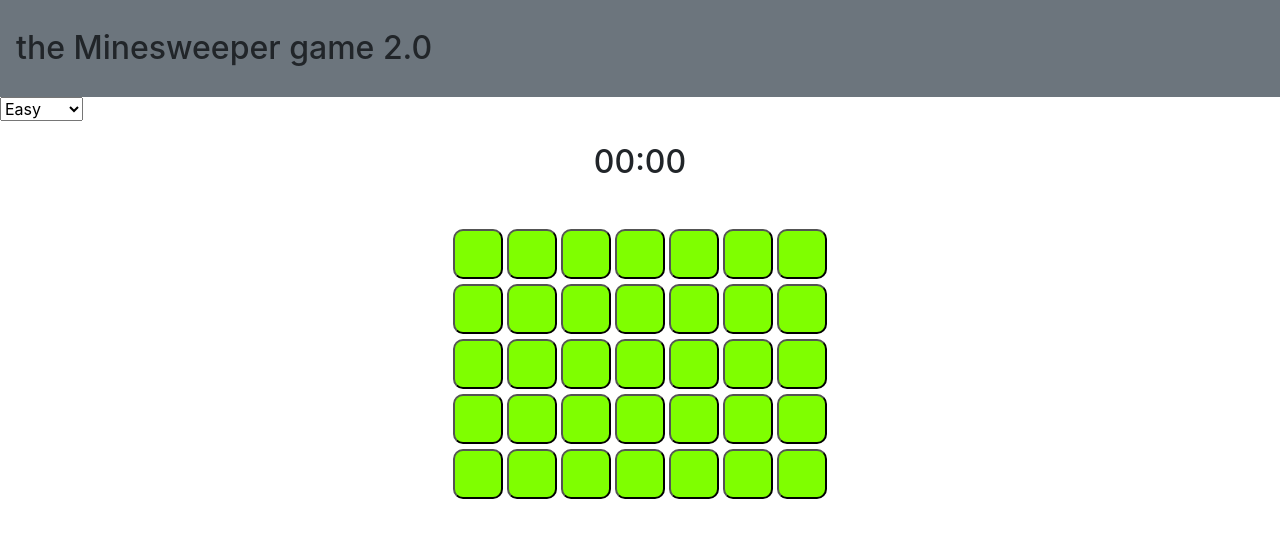
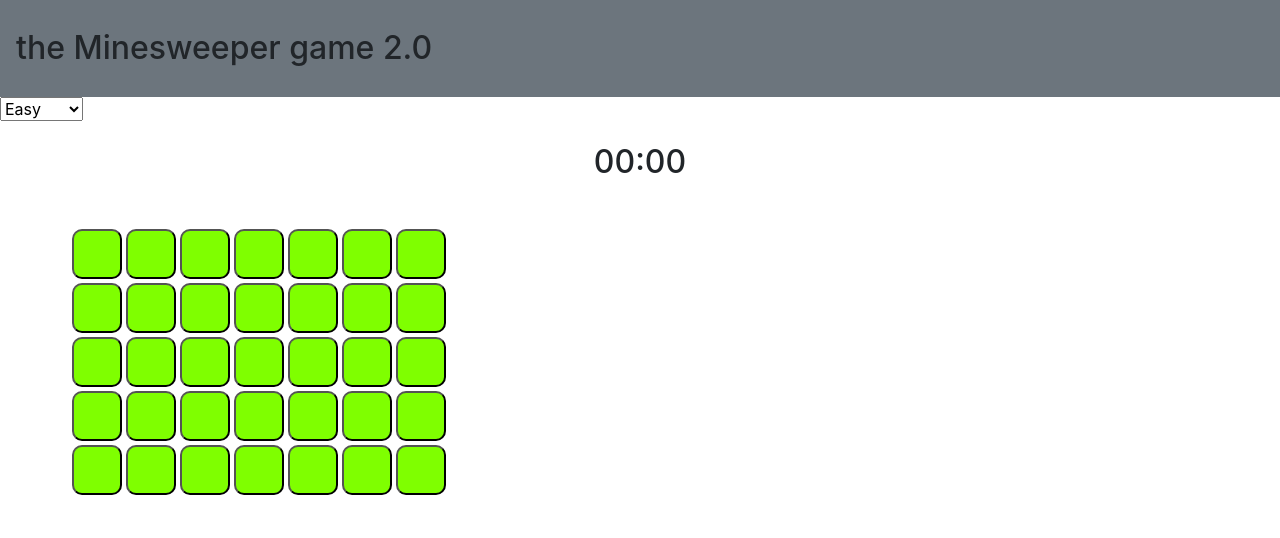
Before and after one commit to owati/minesweeper, a React (Create React App) app: page / in a window 1280 px wide. Shown: the top 538 px of the page. Built offline with nearby package versions, Linux system fonts and the light colour scheme.

Commit message:
there is still problem

```diff
--- a/src/components/Buttonarea.js
+++ b/src/components/Buttonarea.js
@@ -7,14 +7,14 @@ import '../css/Buttonarea.css'
 var timeCounter = 0
 class Buttonarea extends Component {
     constructor(props) {
+        console.log('pol')
         super(props)
         this.state = {
-            begin: !this.props.running,
             timeCount: 0,
         }
     }
     componentDidMount(){
-        if(this.state.begin || this.props.start){
+        if(!this.props.running || this.props.start){
             console.log('yesah')
             this.timer = setInterval(() => {
                 timeCounter++
@@ -35,8 +35,8 @@ class Buttonarea extends Component {
     }
 
     render() {
-        console.log(this.props.limit)
-        if (this.state.begin) {
+        console.log(this.props.running, this.props.start)
+        if (!this.props.running || this.props.start) {
             let count = this.props.start ? this.props.limit:this.state.timeCount
 
             let list = []
@@ -56,12 +56,12 @@ class Buttonarea extends Component {
                     }
 
                 }
-                list.push(<div>{list2}</div>)
+                list.push(<div className="row align-items-center">{list2}</div>)
             }
 
             return (
                 <div className="container h-100 bewocBody">
-                    <div className="h-100 justify-content-center div-wrapper align-items-center game-area">
+                    <div className="game-area">
                         { list }
                     </div>
                 </div>
@@ -69,6 +69,7 @@ class Buttonarea extends Component {
 
 
         } else {
+            console.log('yeah')
             let list = []
             for (let i = 0; i < this.props.limit; i++) {
                 let list2 = []
@@ -86,12 +87,12 @@ class Buttonarea extends Component {
                     }
 
                 }
-                list.push(<div id="i" className="row" >{list2}</div>)
+                list.push(<div id="i" className="row align-items-center">{list2}</div>)
             }
 
             return (
                 <div className="container h-100 bewocBody">
-                    <div className="h-100 justify-content-center div-wrapper align-items-center game-area">
+                    <div className="game-area">
                         {list}
                     </div>
                 </div>
--- a/src/components/Gamearea.js
+++ b/src/components/Gamearea.js
@@ -17,37 +17,34 @@ class Gamearea extends Component {
     constructor() {
         super()
         this.state = {
-            level: 'easy',
-            numOfBoxes: 7,
-            numOfError: 10,
-            minesArray: [],
-            start: false,
-            running: false,
-            openedButtons: ['po'],
-            time: [0, 0]
+            level: 'easy',          // determines the game hardness level
+            numOfBoxes: 7,          // show the length of the grid to be generated
+            numOfError: 10,         // depicts the number of mines to be generated in the grid
+            minesArray: [],         // stores the mines index numbers
+            start: false,           // determins whether the is rendered with the time function
+            running: false,         // remains true while a game is being played
+            openedButtons: [],      // stores the number of index numbers of already opened buttons
         }
 
     }
 
-    buttonClick = (event) => {
-        let button = event.target
-        console.log(this.state.openedButtons.length)
+    buttonClick = (event) => {  // handles the event when a button is clicked
+        let button = event.target // the object of the button being clicked
 
-        if (this.state.running) {
-            if (this.state.minesArray.includes(button.id)) {
+        if (this.state.running) { // do this if the a game is already being played
+            if (this.state.minesArray.includes(button.id)) { // if the button being clicked is a mine
                 alert('you loose')
-                this.setState({
+                this.setState({  // reset all original state
                     running: false,
-                    start: false,
-                    openedButtons: ['po'],
-                    minesArray: []
+                    openedButtons: [],
+                    minesArray: [],
+                    start: false
                 })
 
-            } else {
+            } else {    // if the button is not a mine
                 let num = (this.state.numOfBoxes ** 2) - this.state.numOfError
-                console.log(num)
-                if (!(this.state.openedButtons.length === num)) {
-                    this.setState(state => {
+                if (!((this.state.openedButtons.length + 1) === num)) { // check if all non mine button has been opened, *if no
+                    this.setState(state => {    // opened the number of opened buttons
                         let openedButtons
                         if (countAround(button.id, this.state.numOfBoxes, this.state.minesArray) === 0) {
                             openedButtons = state.openedButtons.concat(zeroButtonArray(button.id, this.state.numOfBoxes, this.state.minesArray).concat(button.id))
@@ -56,12 +53,12 @@ class Gamearea extends Component {
                             openedButtons = state.openedButtons.concat(button.id)
                         }
 
-                        openedButtons = remove(openedButtons)
+                        openedButtons = remove(openedButtons) // remove any repeated button id
 
                         return { openedButtons }
                     })
-                } else {
-                    this.setState(state=>{
+                } else {    // *if yes, declare the person a winner and reset all date ***********************************
+                    this.setState(state => {
                         const openedButtons = state.openedButtons.concat(button.id)
                         const running = false
                         const start = false
@@ -73,29 +70,31 @@ class Gamearea extends Component {
 
             }
 
-        } else {
+        } else {    // if the game is yet to begin
 
             this.setState(state => {
-                const minesArray = generateMines(state.numOfError, state.numOfBoxes, button.id)
-                const running = true
-                const openedButtons = remove(state.openedButtons.concat(button.id,splitArray(button.id,this.state.numOfBoxes)))
+                const minesArray = generateMines(state.numOfError, state.numOfBoxes, button.id) // generate mines
+                const running = true    // declare the game to begin
+                const start = false
+                const openedButtons = remove(state.openedButtons.concat(button.id, splitArray(button.id, this.state.numOfBoxes))) // update the opened button array
 
                 return {
                     running,
                     minesArray,
-                    openedButtons
+                    openedButtons,
+                    start
                 }
             })
         }
     }
 
 
-    setLevel = (event) => {
-        if (this.state.running) {
+    setLevel = (event) => { // sets the hardness level of the game
+        if (this.state.running) { // can not set it while a game is going on
             alert('a game is going on')
             event.target.value = this.state.level
         }
-        else {
+        else { // else, set the levels and the update the num of boxes and number of mines
             let levels = event.target.value
             this.setState({
                 level: levels,
@@ -117,13 +116,13 @@ class Gamearea extends Component {
                     <div>
                         <Timer running={this.state.running} />
 
-                        <br/>
+                        <br />
                         <Buttonarea
                             limit={this.state.numOfBoxes}
                             butClick={this.buttonClick}
                             opened={this.state.openedButtons}
                             mines={this.state.minesArray}
-                            running= {this.state.running}
+                            running={this.state.running}
                             start={this.state.start}
                         />
 
@@ -135,10 +134,10 @@ class Gamearea extends Component {
                 <div>
                     <Levelset change={this.setLevel} />
                     <div>
-                        <Timer running={this.state.running}/>
+                        <Timer running={this.state.running} />
 
 
-                        <br/>
+                        <br />
                         <Buttonarea
                             limit={this.state.numOfBoxes}
                             butClick={this.buttonClick}
--- a/src/css/Buttonarea.css
+++ b/src/css/Buttonarea.css
@@ -1,5 +1,4 @@
 .game-area{
-    padding: auto;
     text-align: center;
 }
 .list{
```
Also changed, not shown: src/components/Button.js (line endings or trailing spaces).
